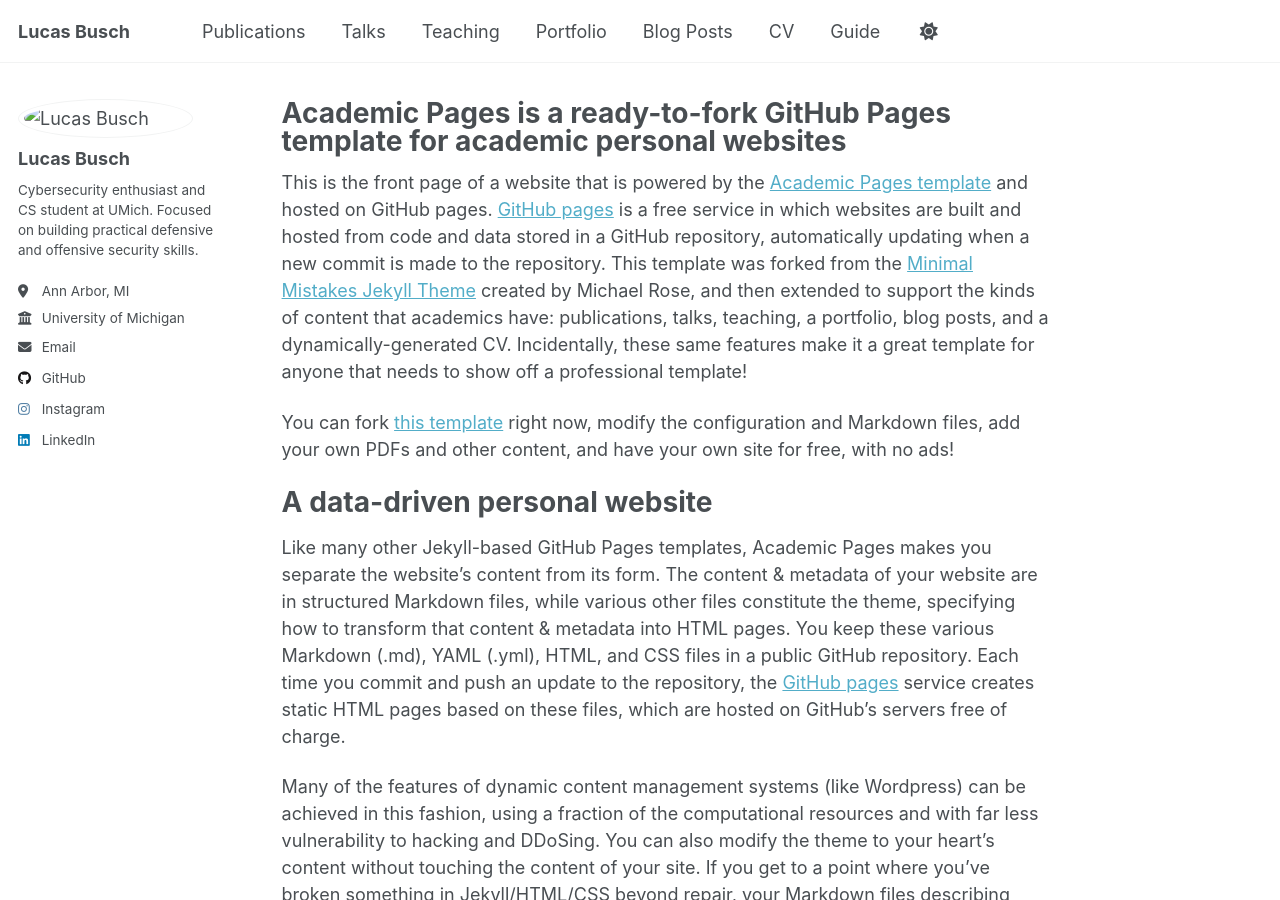
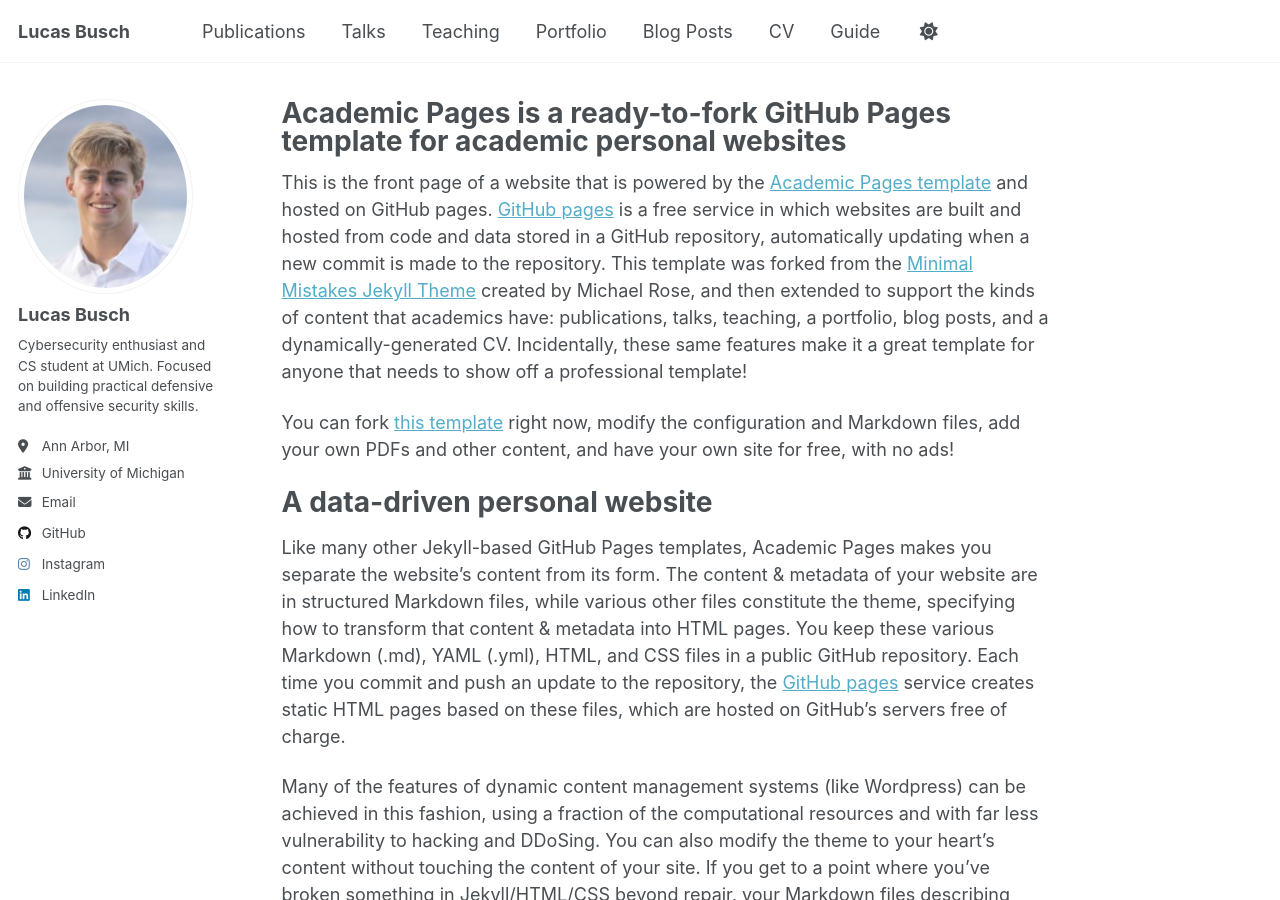
Before and after one commit to busch-l/busch-l.github.io, a Jekyll site: the page built from _pages/about.md, in a window 1280 px wide and 900 px high. Built offline with Jekyll 4.4.1, drawn with Linux system fonts in a browser that asks for light colours; a script that is not in the unit is left out.

Commit message:
png -> jpg error

```diff
--- a/_config.yml
+++ b/_config.yml
@@ -22,7 +22,7 @@ repository               : "busch-l/busch-l.github.io"
 #               Additional customization can be done by editing /_includes/author-profile.html
 author:
   # Biographic information
-  avatar           : /images/UMICH_ID_PHOTO.jpg
+  avatar           : "UMICH_ID_PHOTO.jpg"
   name             : "Lucas Busch"
   pronouns         : # example: "she/her"
   bio              : "Cybersecurity enthusiast and CS student at UMich. Focused on building practical defensive and offensive security skills."
@@ -139,7 +139,7 @@ facebook:
   username               :
   app_id                 :
   publisher              :
-og_image                 :  /images/UMICH_ID_PHOTO.jpg # Social media default site image
+og_image                 :  "UMICH_ID_PHOTO.jpg" # Social media default site image
 og_description           :  # Social media default site image description
 # For specifying social profiles
 # - https://developers.google.com/structured-data/customize/social-profiles
```
